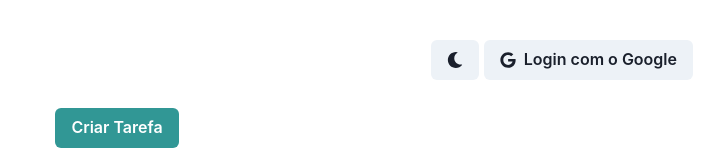
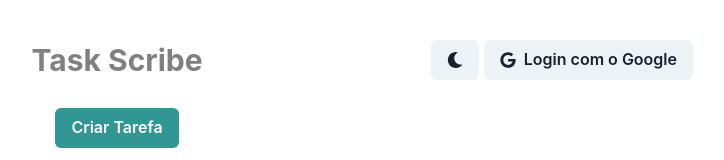
Before and after one commit to gabrielaborowiak/portfolio, a Next.js app: page / in a window 1280 px wide. Shown: the top 160 px of the page, without its empty margins (523-1247 px from the left). Built offline with nearby package versions, Linux system fonts and the light colour scheme; no server answers.

Commit message:
manutenção

```diff
--- a/components/AddTodo.tsx
+++ b/components/AddTodo.tsx
@@ -64,7 +64,7 @@ const AddTodo = () => {
   return (
     <Box w="40%" margin={"0 auto"} display="block" mt={5}>
       <VStack direction="column">
-        <Center h="80px" color="white">
+        <Center h="80px" color="grey">
           <Text as="b" fontSize="3xl">
             Task Scribe
           </Text>
@@ -107,13 +107,13 @@ const AddTodo = () => {
             value={"pending"}
             style={{ color: "yellow", fontWeight: "bold" }}
           >
-            Pendente
+            Completo
           </option>
           <option
             value={"completed"}
             style={{ color: "green", fontWeight: "bold" }}
           >
-            Completo
+            Pendente
           </option>
         </Select>
 
```
